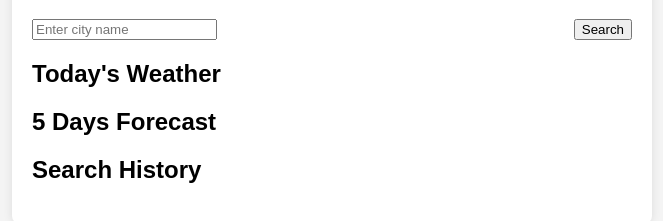
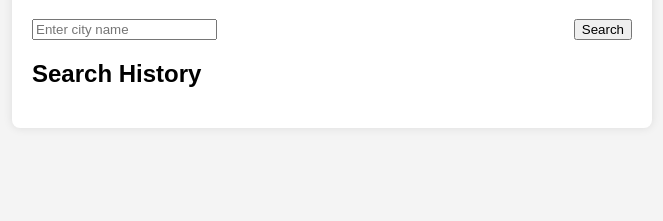
Before and after one commit to MiguelPena0101/Miguel-weather-station, a plain HTML site: page index.html in a window 1280 px wide. Shown: the part 101-322 px from the top of the page, without its empty margins (308-971 px from the left). Drawn offline with Linux system fonts and the light colour scheme.

Commit message:
change h2

```diff
--- a/index.html
+++ b/index.html
@@ -16,10 +16,7 @@
                 <input type="text" id="city-input" placeholder="Enter city name" required>
                 <button type="submit">Search</button>
             </form>
-
-            <h2>Today's Weather</h2>
             <section id="current-weather" class="card"></section>
-            <h2>5 Days Forecast</h2>
             <section id="forecast" class="card"></section>
             <h2>Search History</h2>
             <section id="search-history" class="card"></section>
```
